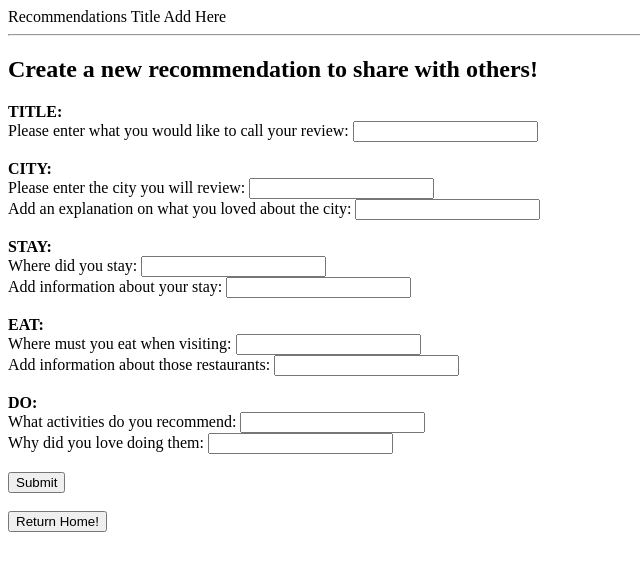
After one commit to EmilySerota/Trip_Rec_Project, a Flask app: page /create_rec in a window 1280 px wide. The commit adds this page. Shown: the top 571 px of the page, without its empty margins (0-640 px from the left). Run offline with Flask 2, Linux system fonts and the light colour scheme; parts of the project's set-up code (start-up, migrations or seed data) failed here and were passed over.

Commit message:
working version before db change

```diff
--- a/model.py
+++ b/model.py
@@ -31,6 +31,11 @@ class Recommendation(db.Model):
     rec_name = db.Column(db.String,)
     city_id = db.Column(db.Integer, db.ForeignKey('cities.city_id'))
     user_id = db.Column(db.Integer, db.ForeignKey('users.user_id'))
+
+    def save(self):
+        """save new recs"""
+        db.session.add(self)
+        sb.session.commit()
 
     def __repr__(self):
 
--- a/server.py
+++ b/server.py
@@ -23,6 +23,7 @@ def index():
 @app.route('/login')
 def login_form():
     """show login form"""
+
     return render_template('login_form.html')
 
 
@@ -51,6 +52,15 @@ def login_process():
     else:
         session['username'] = username
         return redirect('login')
+
+@app.route('logout')
+def log_out():
+    """log the user out"""
+
+    session.pop('username', NONE)
+    flash('Your are now logged out')
+    return redirect('/')
+
 
 @app.route('/register')
 def reg_form():
@@ -90,7 +100,44 @@ def city_name_search():
 
     return render_template('username_search.html', recs=recs, city_name=city_name)
 
+@app.route('/create_rec')
+def create_rec():
+    """sends user to the new create page"""
+    #if value == 'create':
+    return render_template('create_rec.html')
+    #else:
 
+
+
+@app.route('/create_rec', methods = ['POST'])
+def add_rec_to_db():
+    """recordes info submitted by user, creates the objects for the db, and adds to the db"""
+
+    # Update session on login
+    user_id = session['user_id']
+
+    # Create all of these objects: city, stay, do, eat
+    stay = Stay(stay_name= request.form.get('stay_name'), stay_info = request.form.get('stay_info'))
+    eat = Eat(eat_name= request.form.get('eat_name'), eat_info = request.form.get('eat_info'))
+    do = Do(do_name= request.form.get('do_name'), do_info = request.form.get('do_info'))
+
+    city = City(city_name= request.form.get('city_name'), city_info = request.form.get('city_info'))
+
+    recommendation = Recommendation(rec_name = request.form.get('rec_name'), user_id=user_id)
+
+
+    #create the objects
+    # recomendation = Recommendation(city_name = request.form.get('city_name'), rec_name = request.form.get('rec_name'),
+    #                     city_info = request.form.get('city_info'), stay_name = request.form.get('stay_name'),
+    #                     stay_info = request.form.get('stay_info'), eat_name = request.form.get('eat_name'),
+    #                     eat_info = request.form.get('eat_info'), do_name = request.form.get('do_name'),
+    #                     do_info = request.form.get('do_info'), user_id=user_id)
+
+    #call the save function to add to the database
+    Recommendation.save(recomendation)
+    flash("Awesome! You've created a recommendation")
+    return redirect('/')
+    #return redirect(f'/recommendations/{recommendations.rec_id}')
 
 
 
--- /dev/null
+++ b/templates/create_rec.html
@@ -0,0 +1,35 @@
+{% extends 'base.html' %}
+{% block content %}
+
+<h2>Create a new recommendation to share with others!</h2>
+
+<form action='/create_rec'>
+
+    <b>TITLE:</b><br>
+    Please enter what you would like to call your review: <input type='text' name=rec_name><br><br>
+
+    <b>CITY:</b><br>
+    Please enter the city you will review: <input type='text' name=city_name><br>
+    Add an explanation on what you loved about the city: <input type='text' name=city_info><br><br>
+
+    <b>STAY:</b><br>
+    Where did you stay: <input type='text' name=stay_name><br>
+    Add information about your stay: <input type='text' name=stay_info><br><br>
+
+    <b>EAT:</b><br>
+    Where must you eat when visiting: <input type='text' name=eat_name><br>
+    Add information about those restaurants: <input type='text' name=eat_info><br><br>
+
+    <b>DO:</b><br>
+    What activities do you recommend: <input type='text' name=do_name><br>
+    Why did you love doing them: <input type='text' name=do_info><br><br>
+
+<input type='submit'>
+</form>
+
+<br>
+<form action='/'>
+    <input type="submit" value="Return Home!" />
+</form>
+
+{% endblock %}
--- a/templates/homepage.html
+++ b/templates/homepage.html
@@ -28,6 +28,12 @@
 <form action='/search_user/<username>'>
 Search for recommendations by username! <input type='text' name= 'search_by_username'>
 <input type='submit'>
+</form><br>
+
+<form action='/create_edit'>Would you like to create a new recommendation or edit an existing page?<br>
+    <input type='radio' name=create_edit value='create'>Create
+    <input type='radio' name=create_edit value='edit'>Edit
+    <input type='submit'>
 </form>
 
 {% endblock %}
--- a/templates/login_form.html
+++ b/templates/login_form.html
@@ -10,4 +10,9 @@
 <input type='submit' value='Submit'>
 </form>
 
+<br>
+<form action='/'>
+    <input type="submit" value="Return Home!" />
+</form>
+
 {% endblock %}
--- a/templates/reg_form.html
+++ b/templates/reg_form.html
@@ -14,5 +14,9 @@
     <input type=submit value='Submit'>
 </form>
 
+<br>
+<form action='/'>
+    <input type="submit" value="Return Home!" />
+</form>
 
 {% endblock %}
--- a/templates/username_search.html
+++ b/templates/username_search.html
@@ -12,4 +12,9 @@
     {% endfor %}
   </ul>
 
+  <br>
+<form action='/'>
+    <input type="submit" value="Return Home!" />
+</form>
+
 {% endblock %}
```
